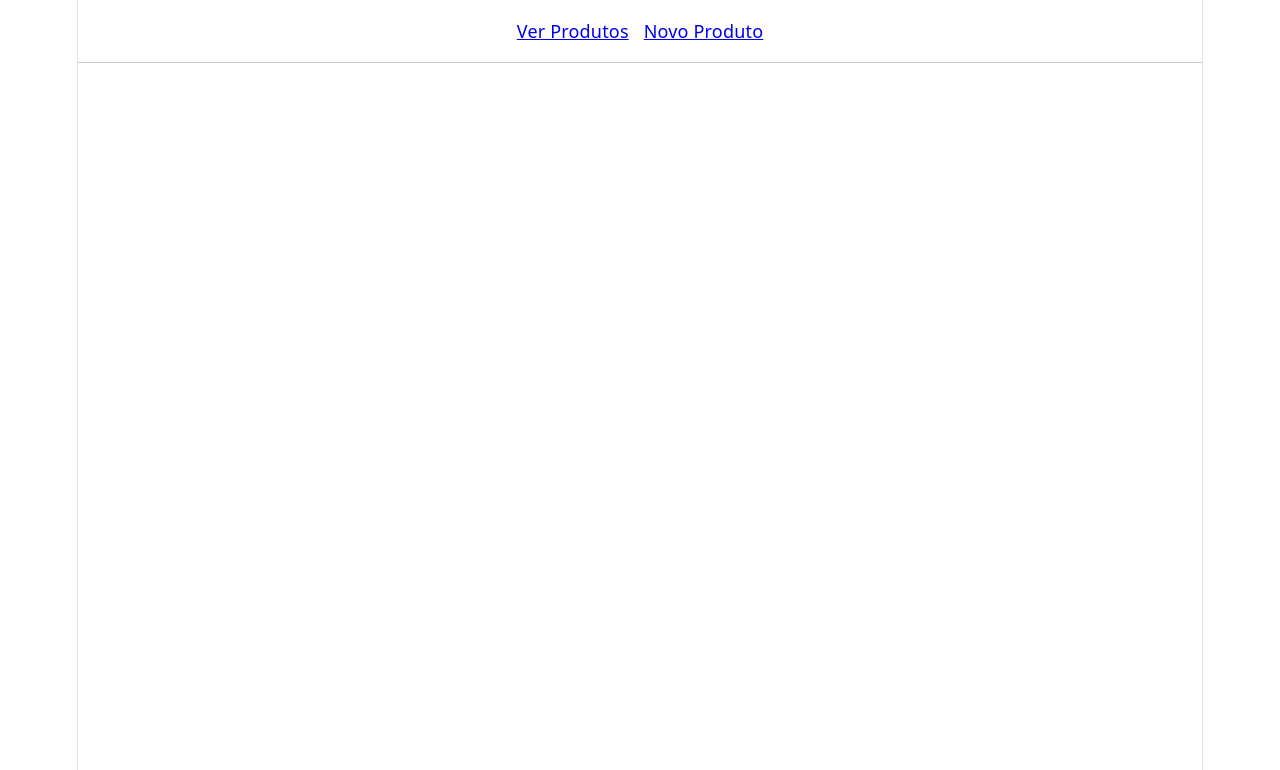
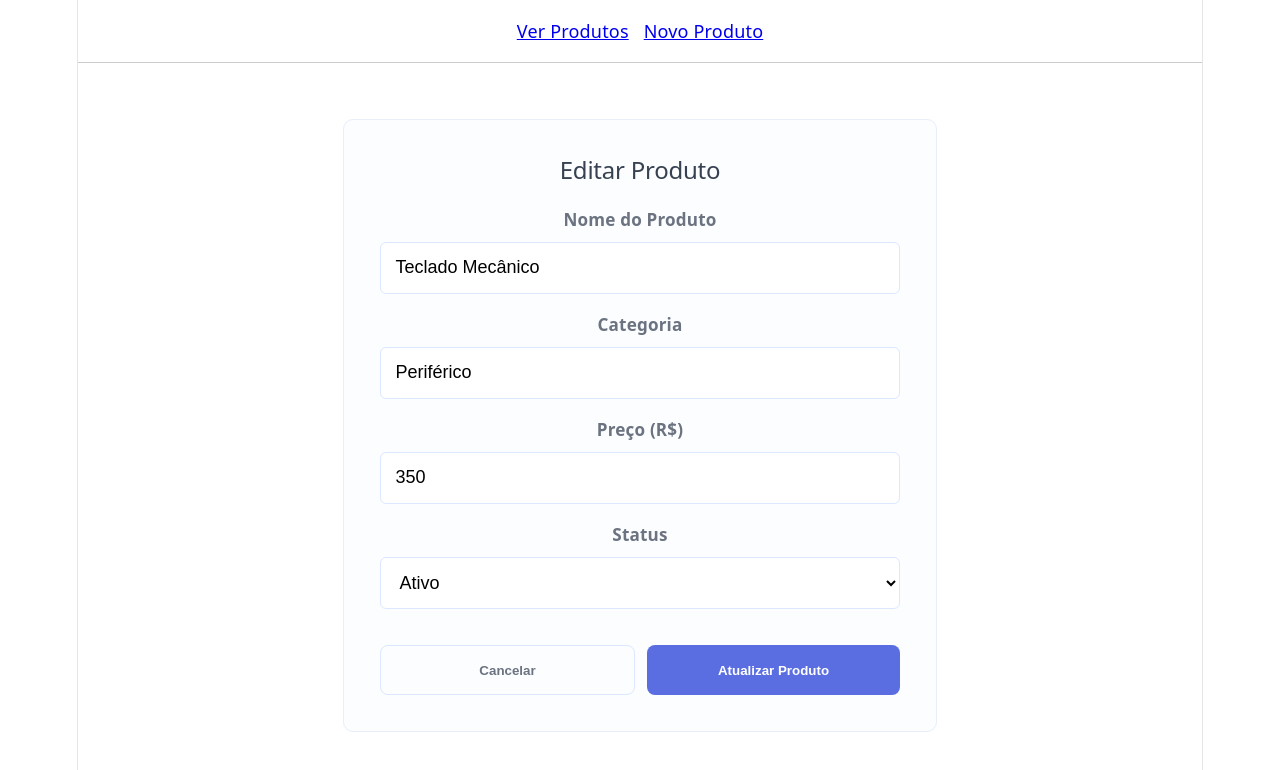
Before and after one commit to edson66/desafio-frontend, a React (Vite) app: page /editar/1 in a window 1280 px wide. Shown: the top 770 px of the page. Built offline with nearby package versions, Linux system fonts and the light colour scheme; data requests are answered from the project's data file.

Commit message:
feat: implementa funcionalidade de edicao de produtos

```diff
--- a/db.json
+++ b/db.json
@@ -1,11 +1,11 @@
 {
   "products": [
     {
-      "id": "1",
       "name": "Teclado Mecânico",
-      "category": "Periféricos",
+      "category": "Periférico",
       "price": 350,
-      "status": "Ativo"
+      "status": "Ativo",
+      "id": "1"
     },
     {
       "id": "2",
--- a/src/App.tsx
+++ b/src/App.tsx
@@ -15,6 +15,7 @@ function App() {
         <Routes>
           <Route path="/" element={<ProductList />} />
           <Route path="/cadastro" element={<ProductForm />} />
+          <Route path="/editar/:id" element={<ProductForm />} />
         </Routes>
       </div>
     </BrowserRouter>
--- a/src/pages/ProductForm.tsx
+++ b/src/pages/ProductForm.tsx
@@ -1,15 +1,31 @@
-import { useNavigate } from 'react-router-dom';
+import { useNavigate, useParams } from 'react-router-dom';
 import './ProductForm.scss';
 import axios from 'axios';
-import { useState } from 'react';
+import { useState,useEffect } from 'react';
 
 export function ProductForm() {
   const navigate = useNavigate();
+
+  const { id } = useParams();
 
   const [name, setName] = useState('');
   const [category, setCategory] = useState('');
   const [price, setPrice] = useState('');
   const [status, setStatus] = useState<'Ativo' | 'Inativo' | ''>('');
+
+  useEffect(() => {
+    if (id) {
+      axios.get(`http://localhost:3001/products/${id}`)
+        .then(response => {
+          const product = response.data;
+          setName(product.name);
+          setCategory(product.category);
+          setPrice(product.price.toString());
+          setStatus(product.status);
+        })
+        .catch(error => console.error("Erro ao carregar produto:", error));
+    }
+  }, [id]);
 
   const handleSubmit = async (e: React.FormEvent) => {
     e.preventDefault();
@@ -24,7 +40,7 @@ export function ProductForm() {
       return;
     }
 
-    const newProduct = {
+    const payload = {
       name,
       category,
       price: Number(price),
@@ -32,8 +48,13 @@ export function ProductForm() {
     };
 
     try {
-      await axios.post('http://localhost:3001/products', newProduct);
-      alert("Produto salvo com sucesso!");
+      if (id) {
+        await axios.put(`http://localhost:3001/products/${id}`, payload);
+        alert("Produto atualizado com sucesso!");
+      } else {
+        await axios.post('http://localhost:3001/products', payload);
+        alert("Produto salvo com sucesso!");
+      }
       navigate('/');
     } catch (error) {
       console.error("Erro ao salvar:", error);
@@ -43,7 +64,7 @@ export function ProductForm() {
 
   return (
     <div className="form-container">
-      <h2>Cadastrar Produto</h2>
+      <h2>{id ? 'Editar Produto' : 'Cadastrar Produto'}</h2>
 
       <form onSubmit={handleSubmit}>
         <div className="form-group">
@@ -97,7 +118,7 @@ export function ProductForm() {
             Cancelar
           </button>
           <button type="submit" className="btn-save">
-            Salvar Produto
+            {id ? 'Atualizar Produto' : 'Salvar Produto'}
           </button>
         </div>
       </form>
--- a/src/pages/ProductList.scss
+++ b/src/pages/ProductList.scss
@@ -112,5 +112,24 @@
         transform: translateY(-1px);
       }
     }
+
+    .btn-edit {
+      background-color: $primary;
+      color: white;
+      border: none;
+      padding: 0.65rem 0.95rem;
+      border-radius: 8px;
+      cursor: pointer;
+      text-decoration: none;
+      font-size: 0.95rem;
+      font-weight: 700;
+      margin-right: 0.5rem;
+      transition: background-color 0.15s, transform 0.08s;
+
+      &:hover {
+        background-color: $primary-dark;
+        transform: translateY(-1px);
+      }
+    }
   }
 }
--- a/src/pages/ProductList.tsx
+++ b/src/pages/ProductList.tsx
@@ -2,6 +2,7 @@ import { useEffect, useState } from 'react';
 import axios from 'axios';
 import type { Product } from '../types/Product';
 import './ProductList.scss';
+import { Link } from 'react-router-dom';
 
 export function ProductList() {
   const [products, setProducts] = useState<Product[]>([]);
@@ -110,6 +111,9 @@ export function ProductList() {
                 <td>R$ {Number(product.price).toFixed(2)}</td>
                 <td>{product.status}</td>
                 <td>
+                  <Link to={`/editar/${product.id}`} className="btn-edit">
+                    Editar
+                  </Link>
                   <button
                     className="btn-delete"
                     onClick={() => handleDelete(product.id)}
```
